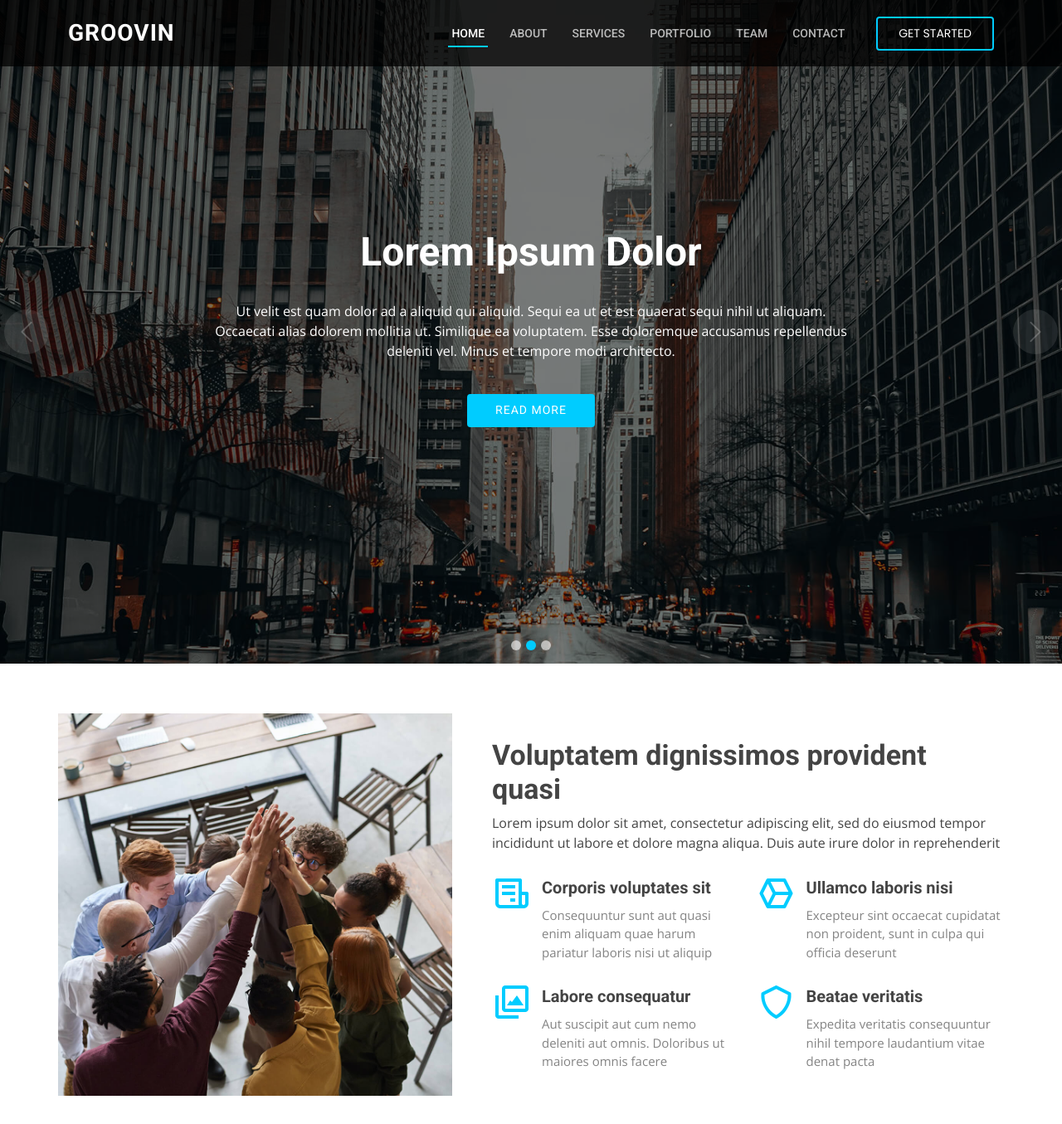
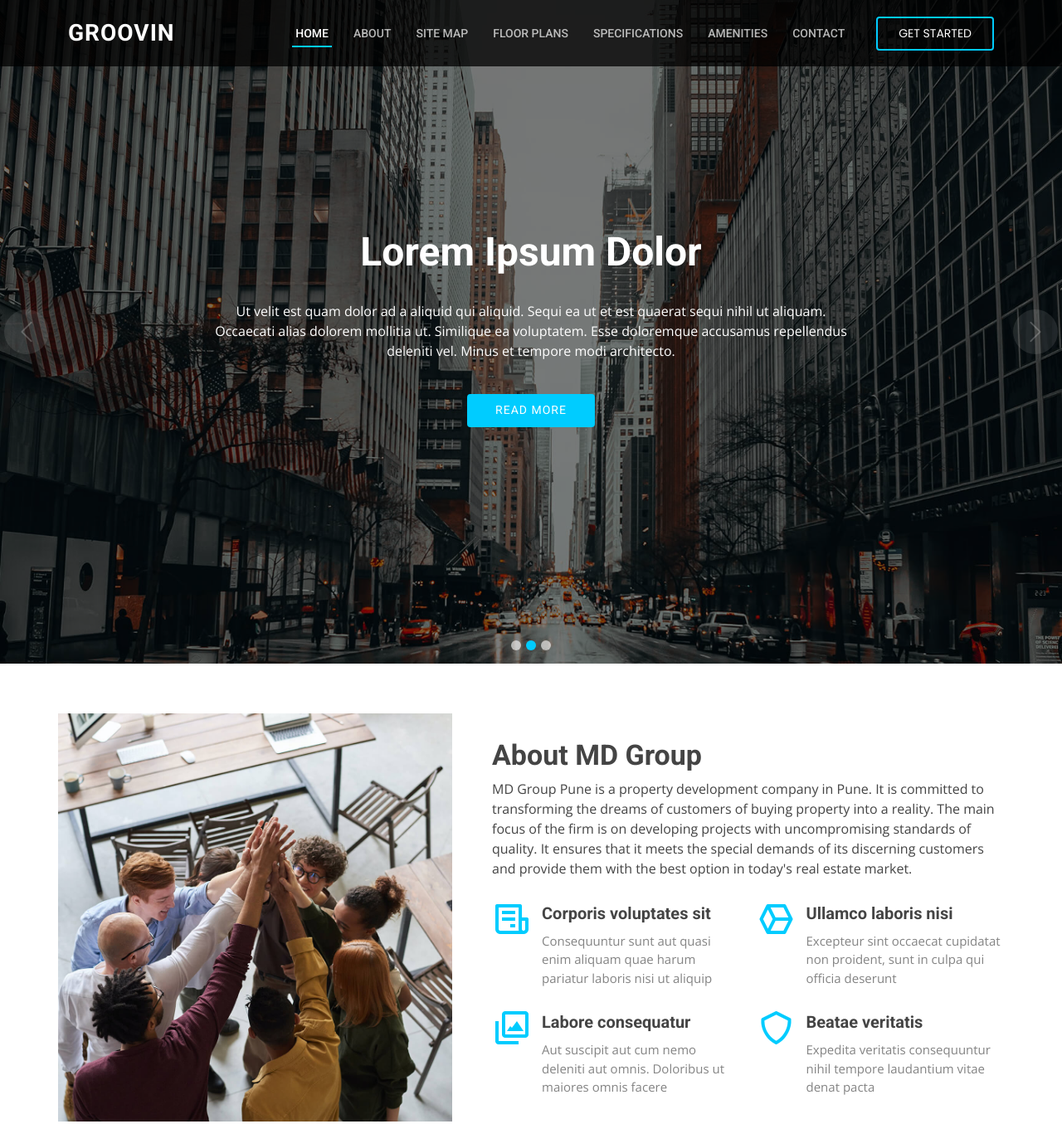
Before and after one commit to atharvatarte/website-template-2, a plain HTML site: page index.html in a window 1280 px wide. Shown: the top 1355 px of the page at 83% size. Drawn offline with nearby package versions, Linux system fonts and the light colour scheme.

Commit message:
Test Commit

```diff
--- a/index.html
+++ b/index.html
@@ -43,9 +43,11 @@
         <ul>
           <li><a class="nav-link scrollto active" href="#hero">Home</a></li>
           <li><a class="nav-link scrollto" href="#about">About</a></li>
-          <li><a class="nav-link scrollto" href="#services">Services</a></li>
-          <li><a class="nav-link scrollto " href="#portfolio">Portfolio</a></li>
-          <li><a class="nav-link scrollto" href="#team">Team</a></li>
+          <li><a class="nav-link scrollto" href="#services">Site Map</a></li>
+          <li><a class="nav-link scrollto " href="#portfolio">Floor Plans</a></li>
+          <li><a class="nav-link scrollto" href="#team">Specifications</a></li>
+          <li><a class="nav-link scrollto" href="#team">Amenities</a></li>
+
           <!--<li><a href="blog.html">Blog</a></li>
           <li class="dropdown"><a href="#"><span>Drop Down</span> <i class="bi bi-chevron-down"></i></a>
             <ul>
@@ -146,9 +148,9 @@
           <div class="image col-xl-5 d-flex align-items-stretch justify-content-center justify-content-lg-start"></div>
           <div class="col-xl-7 ps-0 ps-lg-5 pe-lg-1 d-flex align-items-stretch">
             <div class="content d-flex flex-column justify-content-center">
-              <h3>Voluptatem dignissimos provident quasi</h3>
+              <h3>About MD Group</h3>
               <p>
-                Lorem ipsum dolor sit amet, consectetur adipiscing elit, sed do eiusmod tempor incididunt ut labore et dolore magna aliqua. Duis aute irure dolor in reprehenderit
+                MD Group Pune is a property development company in Pune. It is committed to transforming the dreams of customers of buying property into a reality. The main focus of the firm is on developing projects with uncompromising standards of quality. It ensures that it meets the special demands of its discerning customers and provide them with the best option in today's real estate market.
               </p>
               <div class="row">
                 <div class="col-md-6 icon-box">
```
